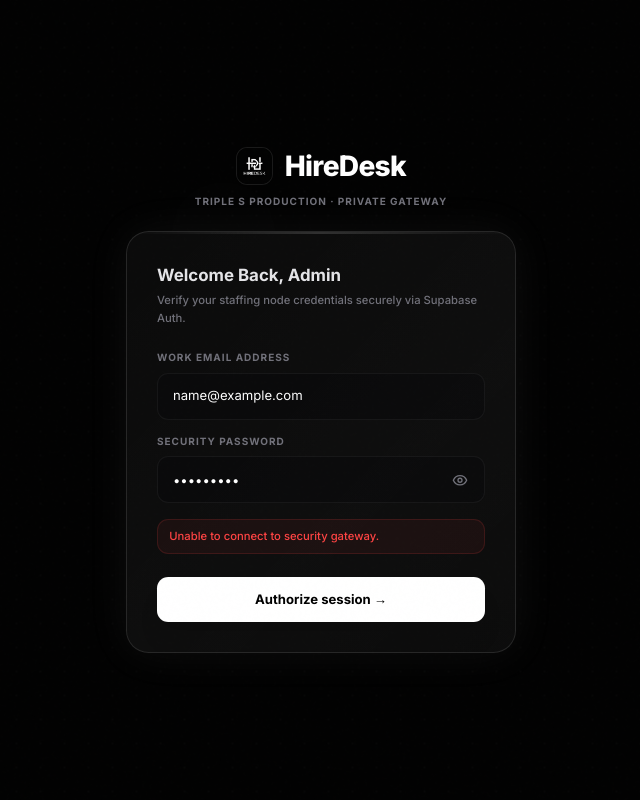
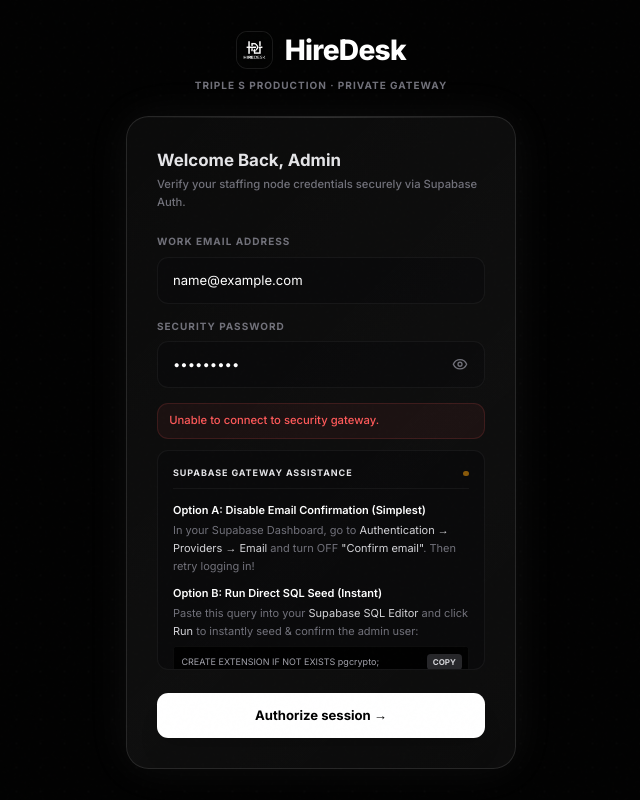
Before and after one commit to triplesproduction/Hiredesk, a Next.js app: page /login in a window 1280 px wide. Both pictures are taken after typing "name@example.com", "Sample123" into the empty fields and a click on the button "Authorize session →". Shown: the whole page, without its empty margins (319-959 px from the left). Built offline with nearby package versions, Linux system fonts and the light colour scheme; no server answers; the database is empty.

Commit message:
fix: resolve candidate persistence, missing tables crash, and authentication desynchronization issues

```diff
--- a/src/app/api/auth/route.ts
+++ b/src/app/api/auth/route.ts
@@ -90,28 +90,23 @@
     }
 
     if (error) {
+      let friendlyError = error.message;
       if (email === "admin@triplesproduction.com" && password === "TSP@2024") {
-        // Safe programmatic override: Allow local login under correct admin credentials
-        // even if Supabase Auth hits rate limits or email confirmation boundaries.
-        return NextResponse.json({
-          success: true,
-          session: {
-            access_token: "hd_secure_admin_session_token_approved",
-            user: { email: "admin@triplesproduction.com" }
-          },
-          token: "hd_secure_admin_session_token_approved"
-        });
+        if (error.message === "Email not confirmed") {
+          friendlyError = "Supabase Email Confirmation is active. Please disable 'Confirm email' under Auth Providers in Supabase, or run the SQL seed script to confirm this user.";
+        } else if (error.message === "Invalid login credentials") {
+          friendlyError = "Admin user not found. Please disable 'Confirm email' under Auth Providers in Supabase so we can auto-provision them, or run the SQL seed script.";
+        }
       }
-      return NextResponse.json({ success: false, error: error.message }, { status: 401 });
+      return NextResponse.json({ success: false, error: friendlyError }, { status: 401 });
     }
 
     // Auth succeeded! Return success and session details
     return NextResponse.json({
       success: true,
       session: data.session,
-      token: data.session?.access_token || "hd_secure_admin_session_token_approved"
+      token: data.session?.access_token
     });
-
   } catch (err) {
     return NextResponse.json({ success: false, error: "Internal authentication error." }, { status: 500 });
   }
--- a/src/app/login/page.tsx
+++ b/src/app/login/page.tsx
@@ -197,8 +197,120 @@
             </div>
 
             {error && (
-              <div className="text-xs px-3 py-2.5 rounded-xl font-medium" style={{ color: "var(--red)", background: "rgba(255,68,68,0.06)", border: "1px solid rgba(255,68,68,0.15)" }}>
-                {error}
+              <div className="flex flex-col gap-3">
+                <div className="text-xs px-3 py-2.5 rounded-xl font-medium" style={{ color: "#ff5a5a", background: "rgba(255,90,90,0.06)", border: "1px solid rgba(255,90,90,0.15)" }}>
+                  {error}
+                </div>
+
+                {/* Premium Troubleshooting Helper panel */}
+                <div className="rounded-xl border border-white/5 bg-zinc-950/60 p-4 text-[11px] leading-relaxed text-zinc-400 flex flex-col gap-3.5 max-h-[220px] overflow-y-auto">
+                  <div className="flex items-center justify-between border-b border-white/5 pb-2">
+                    <span className="font-bold text-zinc-200 uppercase tracking-widest text-[9px]">Supabase Gateway Assistance</span>
+                    <span className="w-1.5 h-1.5 rounded-full bg-amber-500 animate-pulse" />
+                  </div>
+
+                  <div className="flex flex-col gap-2.5 text-left">
+                    <div>
+                      <span className="text-white font-semibold block mb-0.5">Option A: Disable Email Confirmation (Simplest)</span>
+                      <p className="text-zinc-500">
+                        In your Supabase Dashboard, go to <span className="text-zinc-300">Authentication → Providers → Email</span> and turn OFF <span className="text-zinc-300">"Confirm email"</span>. Then retry logging in!
+                      </p>
+                    </div>
+
+                    <div>
+                      <span className="text-white font-semibold block mb-0.5">Option B: Run Direct SQL Seed (Instant)</span>
+                      <p className="text-zinc-500 mb-1.5">
+                        Paste this query into your <span className="text-zinc-300">Supabase SQL Editor</span> and click <span className="text-zinc-300">Run</span> to instantly seed & confirm the admin user:
+                      </p>
+                      <div className="relative">
+                        <pre className="p-2 rounded bg-black text-[9px] font-mono text-zinc-400 overflow-x-auto max-h-[100px] select-all border border-white/5">
+                          {`CREATE EXTENSION IF NOT EXISTS pgcrypto;
+DO $$
+DECLARE
+  user_id UUID;
+BEGIN
+  SELECT id INTO user_id FROM auth.users WHERE email = 'admin@triplesproduction.com';
+
+  IF user_id IS NULL THEN
+    INSERT INTO auth.users (
+      instance_id, id, aud, role, email, encrypted_password,
+      email_confirmed_at, recovery_sent_at, last_sign_in_at,
+      raw_app_meta_data, raw_user_meta_data, created_at, updated_at,
+      confirmation_token, email_change, email_change_token_new, recovery_token
+    ) VALUES (
+      '00000000-0000-0000-0000-000000000000',
+      gen_random_uuid(),
+      'authenticated',
+      'authenticated',
+      'admin@triplesproduction.com',
+      crypt('TSP@2024', gen_salt('bf')),
+      now(), null, null,
+      '{"provider":"email","providers":["email"]}',
+      '{}',
+      now(), now(),
+      '', '', '', ''
+    );
+  ELSE
+    UPDATE auth.users
+    SET encrypted_password = crypt('TSP@2024', gen_salt('bf')),
+        email_confirmed_at = now()
+    WHERE id = user_id;
+  END IF;
+END $$;`}
+                        </pre>
+                        <button
+                          type="button"
+                          onClick={() => {
+                            navigator.clipboard.writeText(`CREATE EXTENSION IF NOT EXISTS pgcrypto;
+DO $$
+DECLARE
+  user_id UUID;
+BEGIN
+  SELECT id INTO user_id FROM auth.users WHERE email = 'admin@triplesproduction.com';
+
+  IF user_id IS NULL THEN
+    INSERT INTO auth.users (
+      instance_id, id, aud, role, email, encrypted_password,
+      email_confirmed_at, recovery_sent_at, last_sign_in_at,
+      raw_app_meta_data, raw_user_meta_data, created_at, updated_at,
+      confirmation_token, email_change, email_change_token_new, recovery_token
+    ) VALUES (
+      '00000000-0000-0000-0000-000000000000',
+      gen_random_uuid(),
+      'authenticated',
+      'authenticated',
+      'admin@triplesproduction.com',
+      crypt('TSP@2024', gen_salt('bf')),
+      now(), null, null,
+      '{"provider":"email","providers":["email"]}',
+      '{}',
+      now(), now(),
+      '', '', '', ''
+    );
+  ELSE
+    UPDATE auth.users
+    SET encrypted_password = crypt('TSP@2024', gen_salt('bf')),
+        email_confirmed_at = now()
+    WHERE id = user_id;
+  END IF;
+END $$;`);
+                            alert("SQL query copied to clipboard!");
+                          }}
+                          className="absolute right-2 top-2 px-1.5 py-0.5 rounded bg-zinc-800 hover:bg-zinc-700 text-[8px] text-zinc-300 font-bold uppercase transition-colors"
+                        >
+                          Copy
+                        </button>
+                      </div>
+                    </div>
+
+                    <div>
+                      <span className="text-white font-semibold block mb-0.5">Option C: Add Service Role Key</span>
+                      <p className="text-zinc-500">
+                        Add <span className="font-mono text-zinc-300">SUPABASE_SERVICE_ROLE_KEY</span> to <span className="font-mono text-zinc-300">.env.local</span> to allow automatic admin provisioning.
+                      </p>
+                    </div>
+                  </div>
+                </div>
               </div>
             )}
 
--- a/src/lib/store.tsx
+++ b/src/lib/store.tsx
@@ -62,48 +62,128 @@
   const [selectedIds, setSelectedIds] = useState<Set<string>>(new Set());
   const initializedRef = useRef(false);
 
-  // ─── Load strictly from Supabase once on mount ───────────
-  useEffect(() => {
-    async function loadInitialData() {
+  // ─── Stable, Resilient State Hydration ───────────────────
+  const loadInitialData = useCallback(async () => {
     try {
       const { getDBCandidates, getDBRoles, getDBContracts, insertDBRoles, insertDBContracts } = await import("@/lib/supabase");
 
-        // Concurrently fetch all cloud state
-        const [dbCandidates, dbRoles, dbContracts] = await Promise.all([
-          getDBCandidates(),
-          getDBRoles(),
-          getDBContracts(),
-        ]);
+      console.log("[HireDesk Store] Starting database hydration...");
 
+      // 1. Resilient Candidates Hydration
+      let dbCandidates: Candidate[] = [];
+      try {
+        dbCandidates = await getDBCandidates();
         setCandidatesRaw(dbCandidates);
+        console.log(`[HireDesk Store] Hydrated ${dbCandidates.length} candidates from database.`);
+      } catch (candidatesErr: any) {
+        console.error("[HireDesk Store] Failed to load candidates from database:", candidatesErr);
+      }
 
-        // If roles table is empty, seed it with defaults and save to DB
+      // 2. Resilient Roles Hydration
+      let dbRoles: Role[] = [];
+      let rolesLoaded = false;
+      try {
+        dbRoles = await getDBRoles();
+        rolesLoaded = true;
+      } catch (rolesErr: any) {
+        if (rolesErr?.code === "PGRST205") {
+          console.warn(
+            "[HireDesk Store] Supabase 'roles' table not found. Falling back to default roles. " +
+            "Please run the roles schema migration in your Supabase SQL editor to enable persistent custom roles."
+          );
+        } else {
+          console.error("[HireDesk Store] Failed to load roles from database:", rolesErr);
+        }
+      }
+
+      if (rolesLoaded) {
         if (dbRoles.length === 0) {
           const defaultRoles = computeRoleCounts(dbCandidates, DEFAULT_ROLES);
           setRolesRaw(defaultRoles);
-          insertDBRoles(defaultRoles).catch(console.error);
+          insertDBRoles(defaultRoles).catch(err =>
+            console.error("[HireDesk Store] Failed to seed default roles to Supabase:", err)
+          );
         } else {
           setRolesRaw(computeRoleCounts(dbCandidates, dbRoles));
         }
+      } else {
+        setRolesRaw(computeRoleCounts(dbCandidates, DEFAULT_ROLES));
+      }
 
-        // If contracts table is empty, seed it with defaults and save to DB
+      // 3. Resilient Contracts Hydration
+      let dbContracts: Contract[] = [];
+      let contractsLoaded = false;
+      try {
+        dbContracts = await getDBContracts();
+        contractsLoaded = true;
+      } catch (contractsErr: any) {
+        if (contractsErr?.code === "PGRST205") {
+          console.warn(
+            "[HireDesk Store] Supabase 'contracts' table not found. Falling back to default contract templates. " +
+            "Please run the contracts schema migration in your Supabase SQL editor to enable persistent custom contracts."
+          );
+        } else {
+          console.error("[HireDesk Store] Failed to load contracts from database:", contractsErr);
+        }
+      }
+
+      if (contractsLoaded) {
         if (dbContracts.length === 0) {
           const defaultContracts = getContractTemplates();
           setContracts(defaultContracts);
-          insertDBContracts(defaultContracts).catch(console.error);
+          insertDBContracts(defaultContracts).catch(err =>
+            console.error("[HireDesk Store] Failed to seed default contracts to Supabase:", err)
+          );
         } else {
           setContracts(dbContracts);
         }
+      } else {
+        setContracts(getContractTemplates());
+      }
 
     } catch (e) {
-        console.error("Failed to hydrate from Supabase:", e);
+      console.error("[HireDesk Store] Critical error during database state hydration:", e);
     } finally {
       initializedRef.current = true;
     }
+  }, []);
+
+  // ─── Setup Supabase Auth Listener for Dynamic Hydration ───
+  useEffect(() => {
+    let sub: any = null;
+
+    async function initAuthAndHydrate() {
+      const { supabase } = await import("@/lib/supabase");
+
+      // Initial load attempt immediately
+      await loadInitialData();
+
+      // Listen to auth events to handle sign-in, token refresh, and sign-out
+      const { data } = supabase.auth.onAuthStateChange((event, session) => {
+        console.log(`[HireDesk Auth] Event Triggered: ${event}`);
+
+        if (event === "SIGNED_IN" || event === "TOKEN_REFRESHED") {
+          console.log("[HireDesk Auth] User session active. Re-hydrating cloud state...");
+          loadInitialData();
+        } else if (event === "SIGNED_OUT") {
+          console.log("[HireDesk Auth] User logged out. Clearing sensitive client state.");
+          setCandidatesRaw([]);
+          setRolesRaw(computeRoleCounts([], DEFAULT_ROLES));
+          setContracts(getContractTemplates());
+        }
+      });
+
+      sub = data?.subscription;
     }
 
-    loadInitialData();
-  }, []);
+    initAuthAndHydrate();
+
+    return () => {
+      if (sub) {
+        sub.unsubscribe();
+      }
+    };
+  }, [loadInitialData]);
 
   // ─── Mutation helpers ───────────────────────────────────────────────────────
   const setCandidates = useCallback((c: Candidate[]) => {
```
Lines whose indentation alone changed are shown as unchanged.
